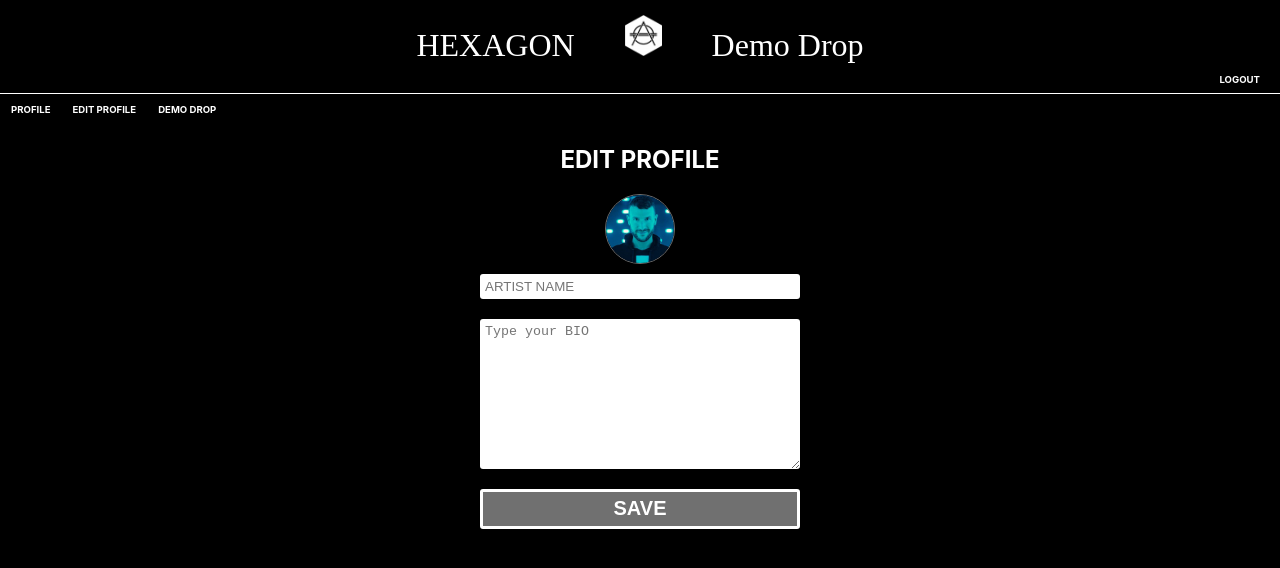
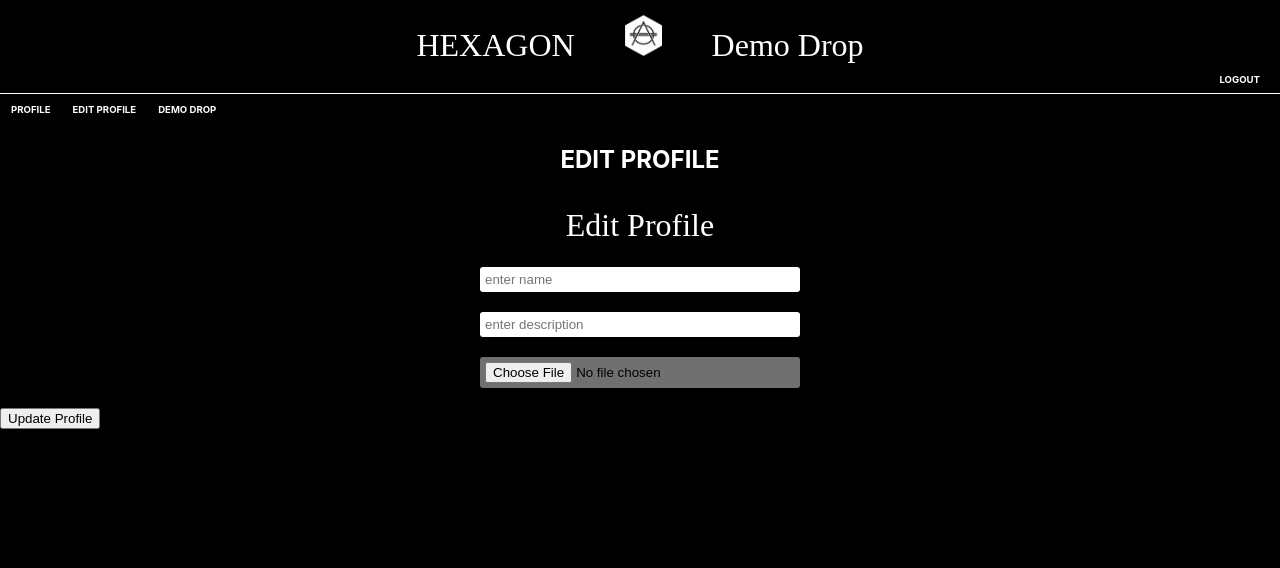
Before and after one commit to JasperGJ/demodrop, a React (Create React App) app in the folder src/reactjs/: page /editprofile in a window 1280 px wide. Shown: the top 568 px of the page. Built offline with nearby package versions, Linux system fonts and the light colour scheme; sample sign-in values are in the browser's storage.

Commit message:
Added Form and Fetch

```diff
--- a/src/reactjs/src/EditProfile/EditProfile.js
+++ b/src/reactjs/src/EditProfile/EditProfile.js
@@ -1,21 +1,60 @@
-import React from 'react';
+import React, {useRef,useState,useEffect}  from 'react';
 import foto from '../dondiablo-portret.jpg';
 import './EditProfile.css';
 import InputText from '../Components/InputText/InputText';
 import Button from "../Components/Button/Button";
 
-const editProfile = () => {
-        return (
+function EditProfile(){
+    const photoData = useRef(null);
+    const profileForm = useRef(null);
+    const [files,setFiles] = useState([]);
+
+    const doProfile = (event) => {
+        event.preventDefault();
+        const profile = new FormData(profileForm.current);
+        profile.append("photo",files[0]);
+        fetch(profileForm.current.action, {
+            method: profileForm.current.method,
+            body: profile
+        })
+            .then(response => {
+                console.log("getProfile", response);
+                const contentType = response.headers.get('content-type');
+                if (contentType && contentType.includes('application/json'))
+                    return response.json();
+                return response.text();
+            })
+            .then(json => {} )
+            .catch(e => console.warn(e));
+
+    };
+
+
+    function onPhotoChoosen() {
+        setFiles([...photoData.current.files]);
+    }
+
+    return (
         <div>
             <h2>EDIT PROFILE</h2>
-            <img className="EditProfilePhoto" src={foto} alt="foto" />
-            <InputText  placeholder="ARTIST NAME"/>
-            <br/>
-            <textarea placeholder="Type your BIO"/>
-            <br/>
-            <Button type="submit">SAVE</Button>
+            <div>
+                <h1>Edit Profile</h1>
+                <div>
+                    {files.length > 0 ? <img style={{
+                        margin: "10px",
+                        width: "200px",
+                        height: "200px"
+                    }} src={URL.createObjectURL(files[0])} alt="preview profile"/> : ""}
+                </div>
+                <form method="post" action="/profile"onSubmit={doProfile} ref={profileForm}>
+                    <p><input type="text" name="name" placeholder="enter name"/></p>
+                    <p><input type="text" name="description" placeholder="enter description"/></p>
+                    <p><input type="file" name="photo" onChange={onPhotoChoosen} ref={photoData}/></p>
+                    <p><button type="submit">Update Profile</button></p>
+                </form>
+            </div>
         </div>
     )
 };
 
-export default editProfile;
+export default EditProfile;
```
